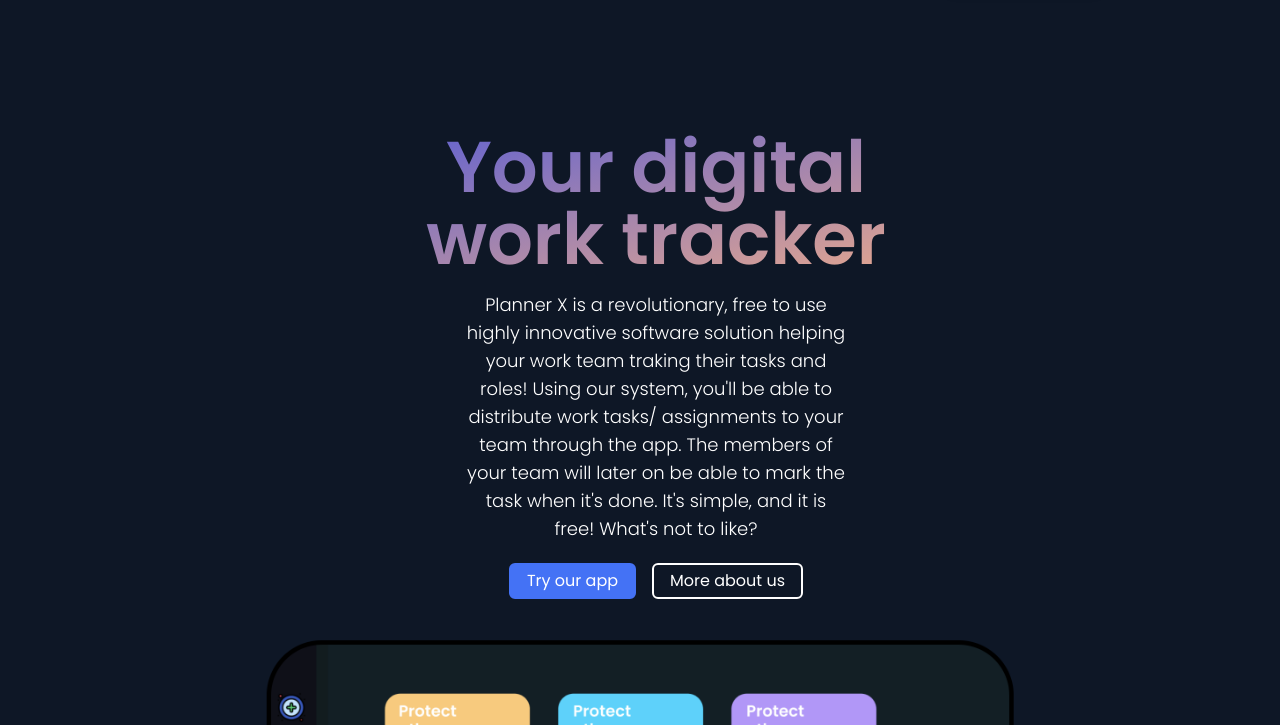
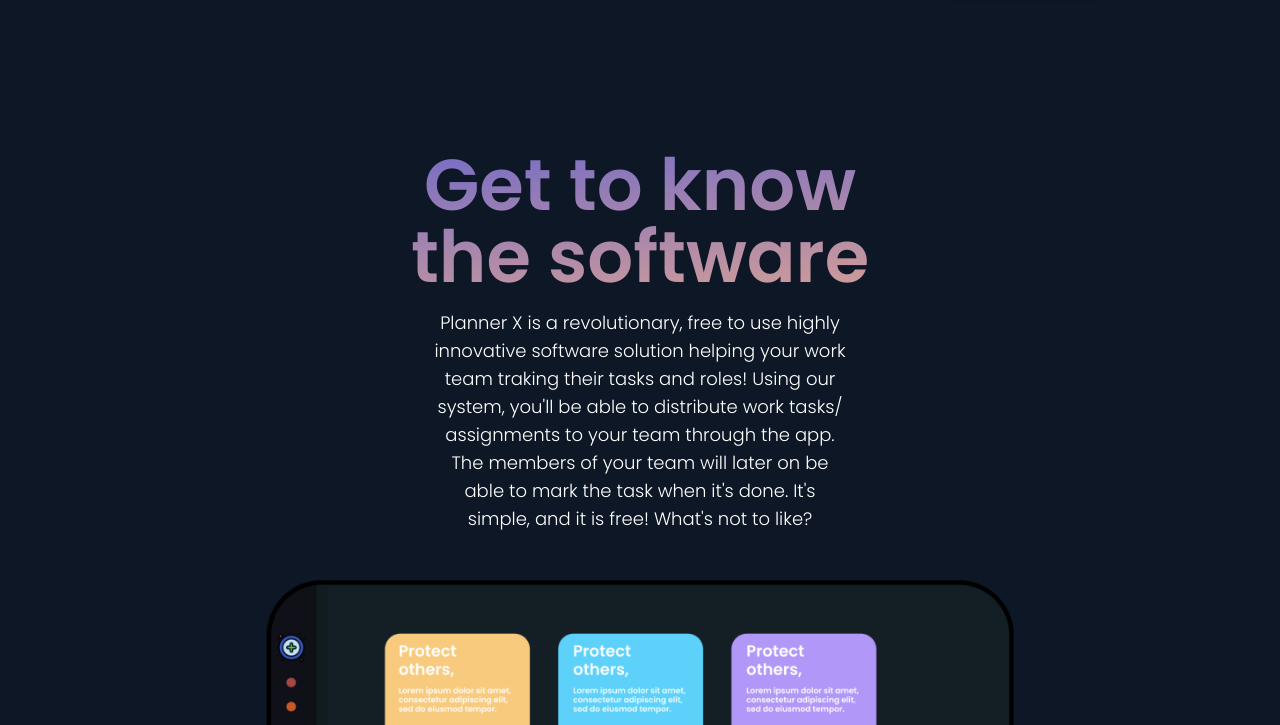
Before and after one commit to lucasjolibois54/planning-x-website, a Gatsby site: page / in a window 1280 px wide. Shown: the part 75-800 px from the top of the page. Built offline with nearby package versions, Linux system fonts and the light colour scheme; Gatsby itself is replaced by a stand-in of ours.

Commit message:
Update heroSection.js

```diff
--- a/src/components/heroSection.js
+++ b/src/components/heroSection.js
@@ -5,28 +5,24 @@ import '../styles/global.css';
 // markup
 const HeroSection = () => {
   return (
-      <div>
-          <div className="w-full h-100v bg-center bg-no-repeat bg-cover  bg-maybe-dark-background pb-16">
-    <div className="w-full h-screen flex justify-center items-center">
-        <div className="mx-4 md:mt-10 text-center text-white absolute top-1/2  md:left-1/2 transform md:-translate-x-1/2 -translate-y-1/2">
-        <h1 className=" text-transparent bg-clip-text bg-gradient-to-br from-purple-text to-orange-text text-4xl md:text-7xl text-center font-semibold ">Your digital <br/> work tracker</h1>
-            <h2 className="font-light text-lg mt-4 md:ml-20 md:w-96 md:mr-20 sm:pr-0 mb-5">Planner X is a revolutionary, free to use highly innovative software solution helping your work team traking their tasks and roles! Using our system, you'll be able to distribute work tasks/ assignments to your team through the app. The members of your team will later on be able to mark the task when it's done. It's simple, and it is free! What's not to like?</h2>
+<div>
+<div id="top-of-the-home-page" className="w-full  bg-center bg-no-repeat bg-cover  bg-maybe-dark-background pb-16">
+    <div className="w-full h-screen flex justify-center items-center pt-28">
+        <div className="mx-4 text-center text-white mt--1/3  md:left-1/2 right-1/2">
+            <h1 className="mt-20 md:mt-10 text-transparent bg-clip-text bg-gradient-to-br from-purple-text to-orange-text text-4xl md:text-7xl text-center font-semibold ">Get to know <br/>the software</h1>
+
             <div>
-                {/* <a href="" class="bg-blue-500 rounded-md font-bold text-white text-center px-4 py-3 transition duration-300 ease-in-out hover:bg-blue-600 mr-2">
-                    Our blog
-                </a>
-                <a href="" class="bg-red-500 rounded-md font-bold text-white text-center px-4 py-3 transition duration-300 ease-in-out hover:bg-red-600 ml-2">
-                    Shop
-                </a> */}
+                <div className="flex flex-col justify-center text-center items-center py-0 pb-28">
 
-                            <div className="flex justify-center text-center items-center py-0">
-                                <a href="https://plannerx.netlify.app/" className="py-1 px-4 text-light-button border-2 bg-blue-button border-blue-button rounded-md mr-2 transform transition duration-300 ease-in-out hover:scale-110 hover:bg-gray-800 hover:border-gray-800">Try our app</a> <a className="ml-2 py-1 px-4 text-light-button border-2 border-light-button hover:text-light-background hover:border-blue-button  transform transition duration-300 ease-in-out  hover:scale-110 rounded-md" href="#about">More about us</a>
-                            </div>
-                        </div>
-                    </div>
+                <div className="md:w-2/6">
+                        <h2 className="font-light text-lg mt-4 text-center sm:pr-0 mb-7">Planner X is a revolutionary, free to use highly innovative software solution helping your work team traking their tasks and roles! Using our system, you'll be able to distribute work tasks/ assignments to your team through the app. The members of your team will later on be able to mark the task when it's done. It's simple, and it is free! What's not to like?</h2>
+                       </div>
                 </div>
             </div>
         </div>
+    </div>
+</div>
+</div>
     )
 }
 
```
